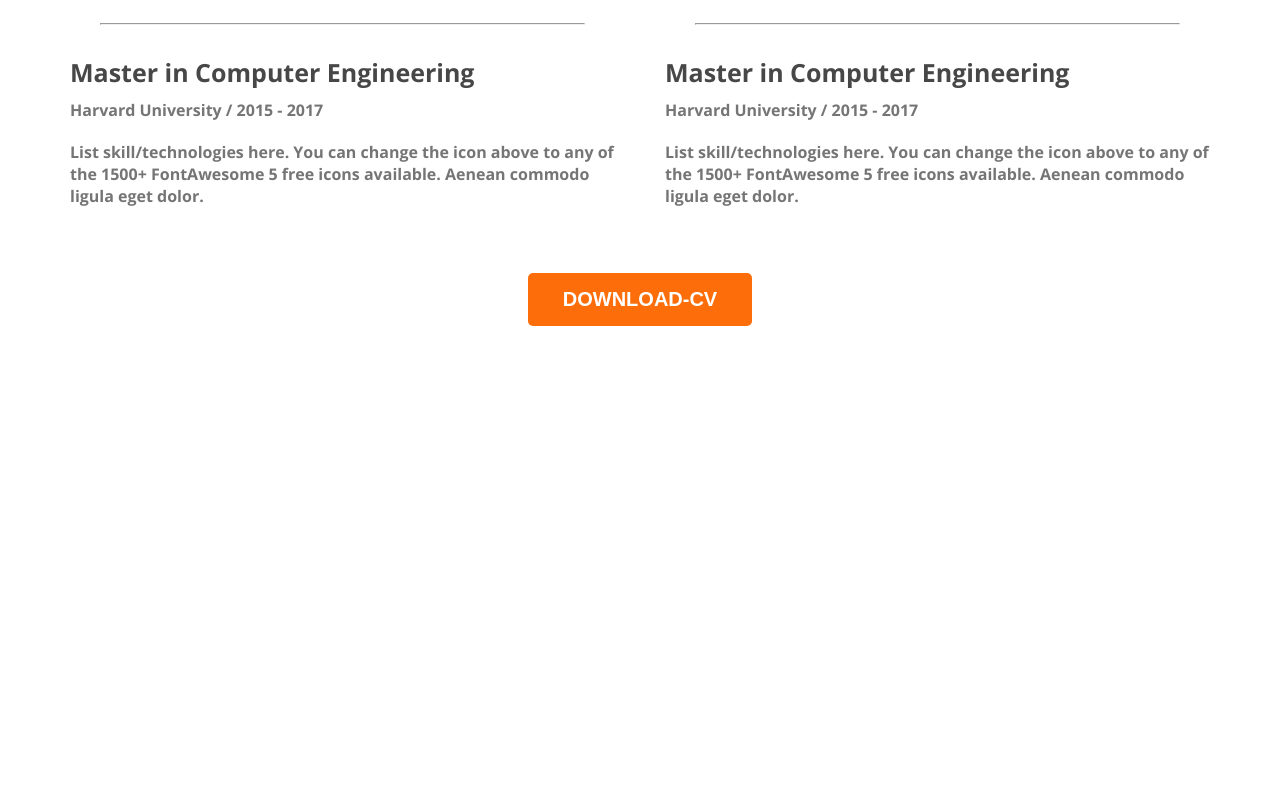
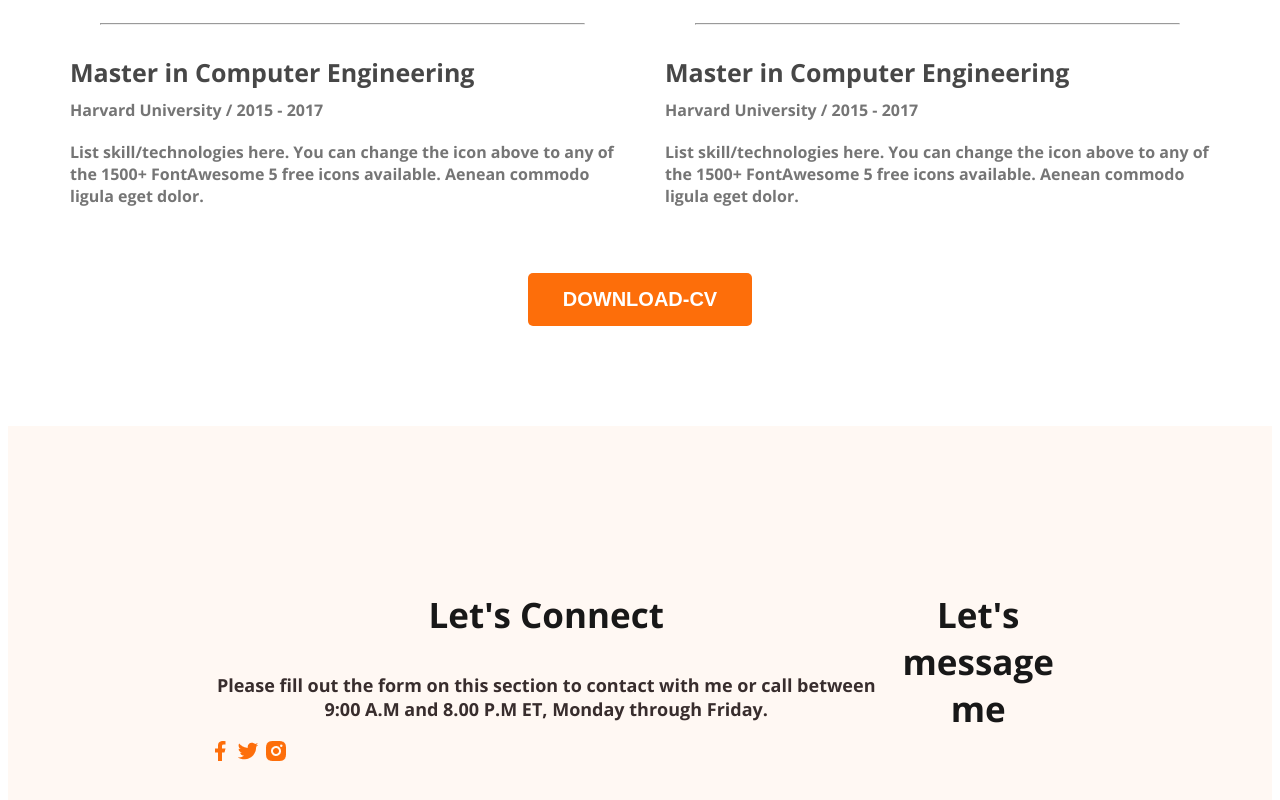
Before and after one commit to Mugdho999/webdeveloper-portfolio, a plain HTML site: page index.html in a window 1280 px wide. Shown: the part 2679-3479 px from the top of the page. Before the commit the page ends 3013 px from the top, so only its background shows below. Drawn offline with nearby package versions, Linux system fonts and the light colour scheme.

Commit message:
basic footer

```diff
--- a/index.html
+++ b/index.html
@@ -147,10 +147,20 @@
                 <button class="btn-primary">DOWNLOAD-CV</button>
             </div>
         </section>
-
-
     </main>
     <footer>
+        <div class="footer-column">
+            <h3 class="section-title">Let's Connect</h3>
+            <p class="section-description">Please fill out the form on this section to contact with me or call between 9:00 A.M and 8.00 P.M ET, Monday through Friday.</p>
+            <div class="social-links">
+                <a href=""><img src="images/icons/facebook.png" alt=""></a>
+                <a href=""><img src="images/icons/twitter.png" alt=""></a>
+                <a href=""><img src="images/icons/insta.png" alt=""></a>
+            </div>
+        </div>
+        <div class="footer-column">
+            <h3 class="section-title">Let's message me</h3>
+        </div>
 
     </footer>
 
--- a/styles/portfolio.css
+++ b/styles/portfolio.css
@@ -188,3 +188,10 @@ main section {
     text-align: center;
     margin-top: 50px;
 }
+/* Footer Style*/
+footer{
+    display: flex;
+    background: #FFF8F3;
+    margin-top: 100px;
+    padding: 130px 200px;
+}
```
